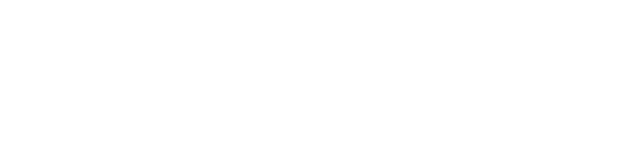
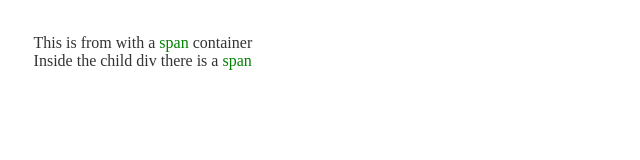
Before and after one commit to jyotirmoy430/sass, a plain HTML site: page index.html in a window 1280 px wide. Shown: the whole page, without its empty margins (0-640 px from the left). Drawn offline with nearby package versions, Linux system fonts and the light colour scheme; files that its build step writes are made by us from their sources.

Commit message:
Sass variables

```diff
--- a/index.html
+++ b/index.html
@@ -6,7 +6,10 @@
 <body>
 
 <div class="container">
-
+    This is from with a <span>span</span> container
+    <div>
+        Inside the child div there is a <span>span</span>
+    </div>
 </div>
 </body>
 </html>
--- a/sass.scss
+++ b/sass.scss
@@ -1 +1,23 @@
-body{color:green;}
+/*1 variable */
+
+$font-stack:    Helvetica, sans-serif;
+$primary-color: #333;
+$padding: 2%;
+$spanColor:green;
+
+
+body {
+  font: $font-stack;
+  color: $primary-color;
+  padding:$padding;
+
+  /* 2 */
+  /*padding: $padding+5%;*/
+  /* 2 */
+}
+span{color:$spanColor;}
+
+
+
+
+/*1 variable end */
```
Also changed, not shown: 1 other file.
